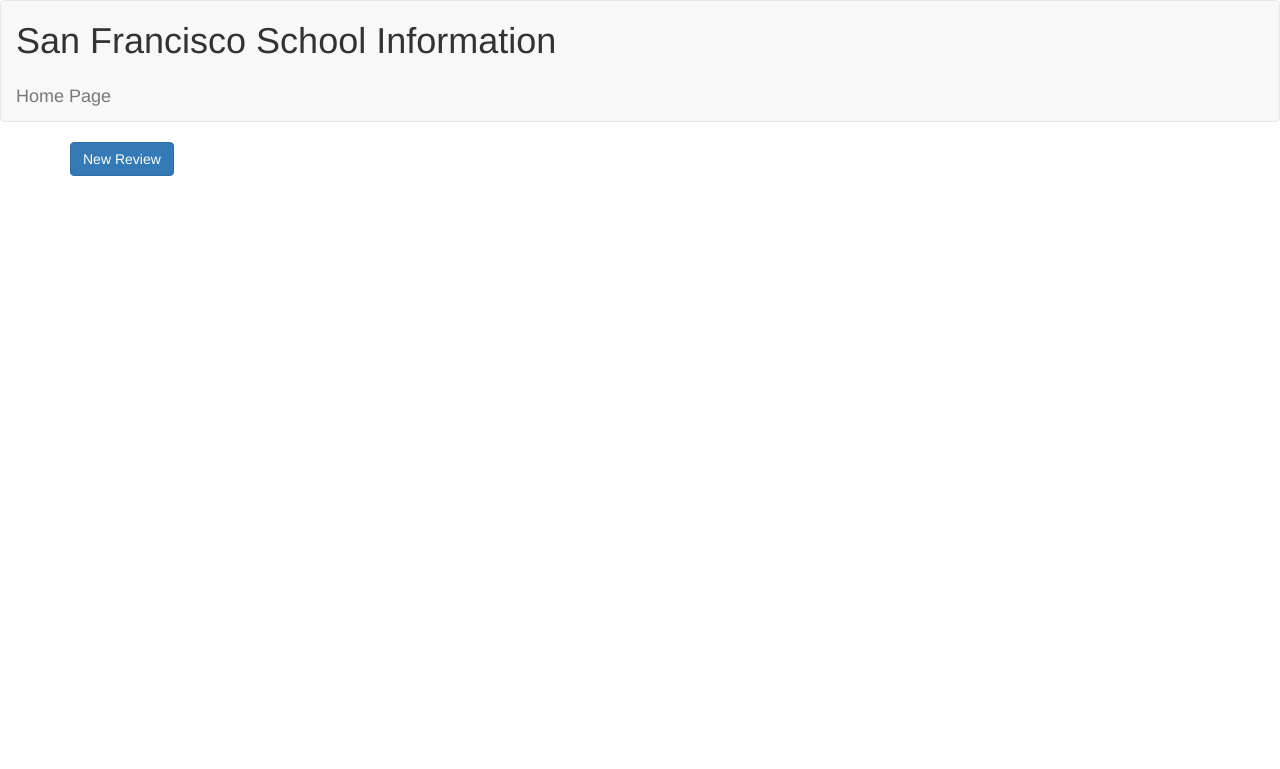
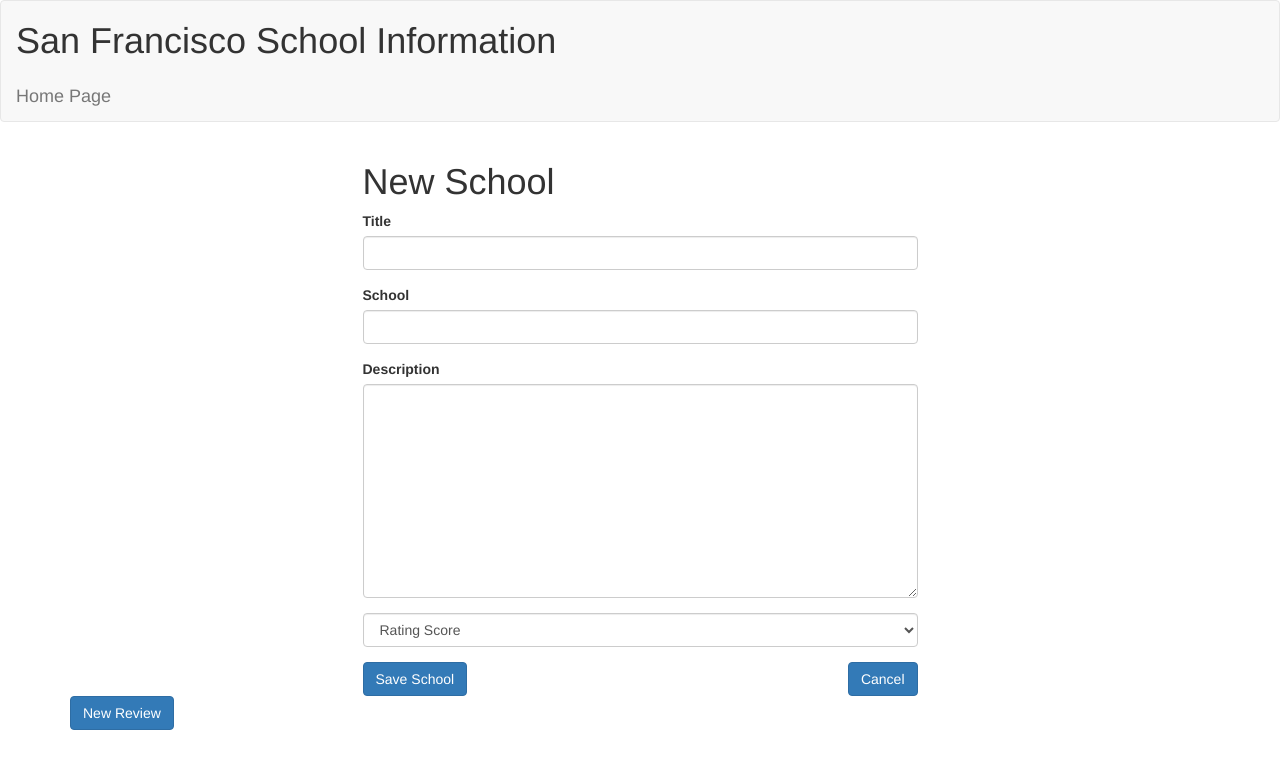
Before and after one commit to kendrajmoore/schoolapp, a Node server app: page /schools/new in a window 1280 px wide. Shown: the top 769 px of the page. Run offline with Node 20, Linux system fonts and the light colour scheme; some libraries are stand-ins or nearby versions.

Commit message:
Saturday

```diff
--- a/app.js
+++ b/app.js
@@ -46,14 +46,39 @@ app.get('/schools/new', function (req, res) {
   res.render('schools-new', {});
 })
 
+app.post('/schools', function (req, res) {
+  School.create(req.body, function(err, school) {
+    res.redirect('/schools/' + school._id);
+  })
+})
+
+app.get('/schools/:id', function (req, res) {
+  School.findById(req.params.id).exec(function (err, school) {
+    res.render('schools-show', {school: school});
+  })
+})
+
 //Update
 
-app.put('/schools/:id', function (req, res) {
-    console.log(req.body)
-  Review.findByIdAndUpdate(req.params.id,  req.body, function(err, review) {
-    res.redirect('/schools/' + review._id);
-  })
-})
+// app.put('/schools/:id', function (req, res) {
+//     console.log(req.body)
+//   Review.findByIdAndUpdate(req.params.id,  req.body, function(err, school) {
+//     res.redirect('/schools/' + review._id);
+//   })
+// })
+//
+// app.get('/reviews/:id/edit', function (req, res) {
+//     Review.findById(req.params.id, function(err, review) {
+//       res.render('reviews-edit', {review: review});
+//     })
+//   })
+//
+//   app.delete('/reviews/:id', function (req, res) {
+//     Review.findByIdAndRemove(req.params.id, function(err) {
+//       res.redirect('/');
+//     })
+  // });
+
 
 app.listen(process.env.PORT || 3000, function () {
   console.log('Portfolio App listening on port 3000!')
--- a/views/layouts/main.handlebars
+++ b/views/layouts/main.handlebars
@@ -25,7 +25,7 @@
   </nav>
 
   <div class="container">
-  <!-- <iframe src="https://www.google.com/maps/embed?pb=!1m16!1m12!1m3!1d12614.819055797048!2d-122.42655006489832!3d37.773520277195104!2m3!1f0!2f0!3f0!3m2!1i1024!2i768!4f13.1!2m1!1sschool!5e0!3m2!1sen!2sus!4v1507130141682" width="600" height="450" frameborder="0" style="border:0" allowfullscreen></iframe> -->
+  {{{body}}}
     <a class="btn btn-primary" href=" schools/new">New Review</a>
   </div>
 
--- a/views/partials/schools-form.handlebars
+++ b/views/partials/schools-form.handlebars
@@ -1,12 +1,12 @@
 
 <div class="form-group">
   <label for="title">Title</label><br>
-  <input class="form-control" type="text" name="title" value="{{review.title}}"/>
+  <input class="form-control" type="text" name="title" value="{{school.title}}"/>
 </div>
-<!-- MOVIE TITLE -->
+<!--  TITLE -->
 <div class="form-group">
   <label for="movieTitle">School</label><br>
-  <input class="form-control" type="text" name="movieTitle" value="{{schools.schools}}" />
+  <input class="form-control" type="text" name="movieTitle" value="{{school.schools}}" />
 </div>
 
 <!-- DESCRIPTION -->
@@ -17,16 +17,16 @@
 
 <!-- RATING -->
 <div class="form-group">
-    <select class="form-control" name="rating" selected={{review.rating}}>
+    <select class="form-control" name="rating" selected={{school.rating}}>
         <option value="" selected disabled hidden>Rating Score</option>
-        <option value=1>1 - Bad</option>
-        <option value=2>2 - Meh</option>
-        <option value=3>3 - Okay</option>
+        <option value=1>1 - Not this one</option>
+        <option value=2>2 - Probably not this one</option>
+        <option value=3>3 - Your kid might succeed in life</option>
         <option value=4>4 - Pretty good</option>
-        <option value=5>5 - GOAT</option>
+        <option value=5>5 - Your child is going thank you</option>
     </select>
 </div>
 <!-- BUTTON -->
 <p>
-    <button style="float:left;" type="submit" class="btn btn-primary">Save Review</button>
+    <button style="float:left;" type="submit" class="btn btn-primary">Save School</button>
 </p>
--- a/views/schools-index.handlebars
+++ b/views/schools-index.handlebars
@@ -1,4 +1,4 @@
-<h1>Schoolss</h1>
+<h1>Schools</h1>
 </br>
 </br>
 <div class="row justify-content-between">
--- a/views/schools-new.handlebars
+++ b/views/schools-new.handlebars
@@ -1,8 +1,7 @@
 <div class="row">
   <div class="col-sm-6 col-sm-offset-3">
-    <legend>schools-new</legend>
     <h1> New School</h1>
-    <form method="POST" action="/schools">
+    <form method="POST" action="/schools/">
       {{> schools-form }}
     </form>
     <button style="float:right;" onclick="location.href='/'" class="btn btn-primary">
```
